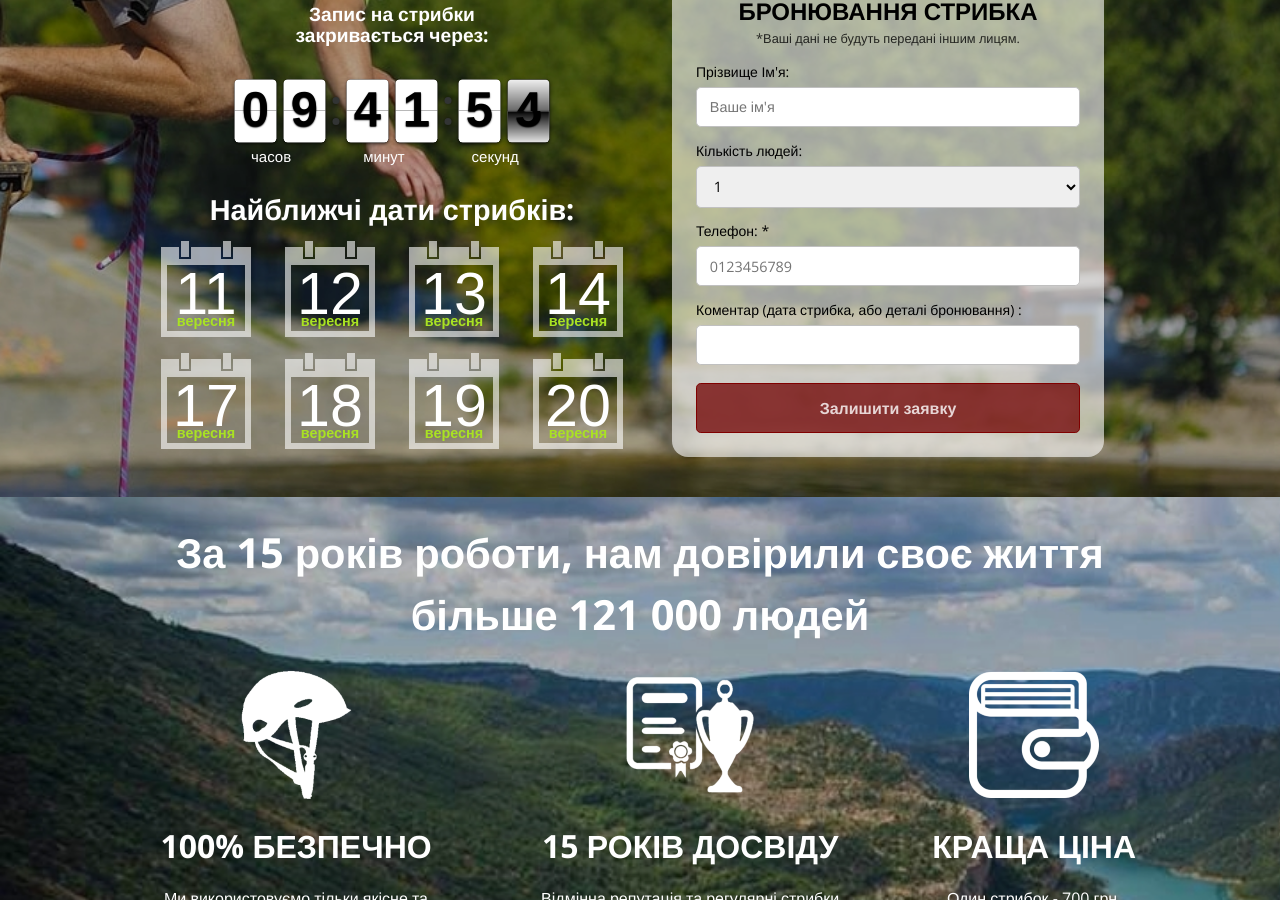
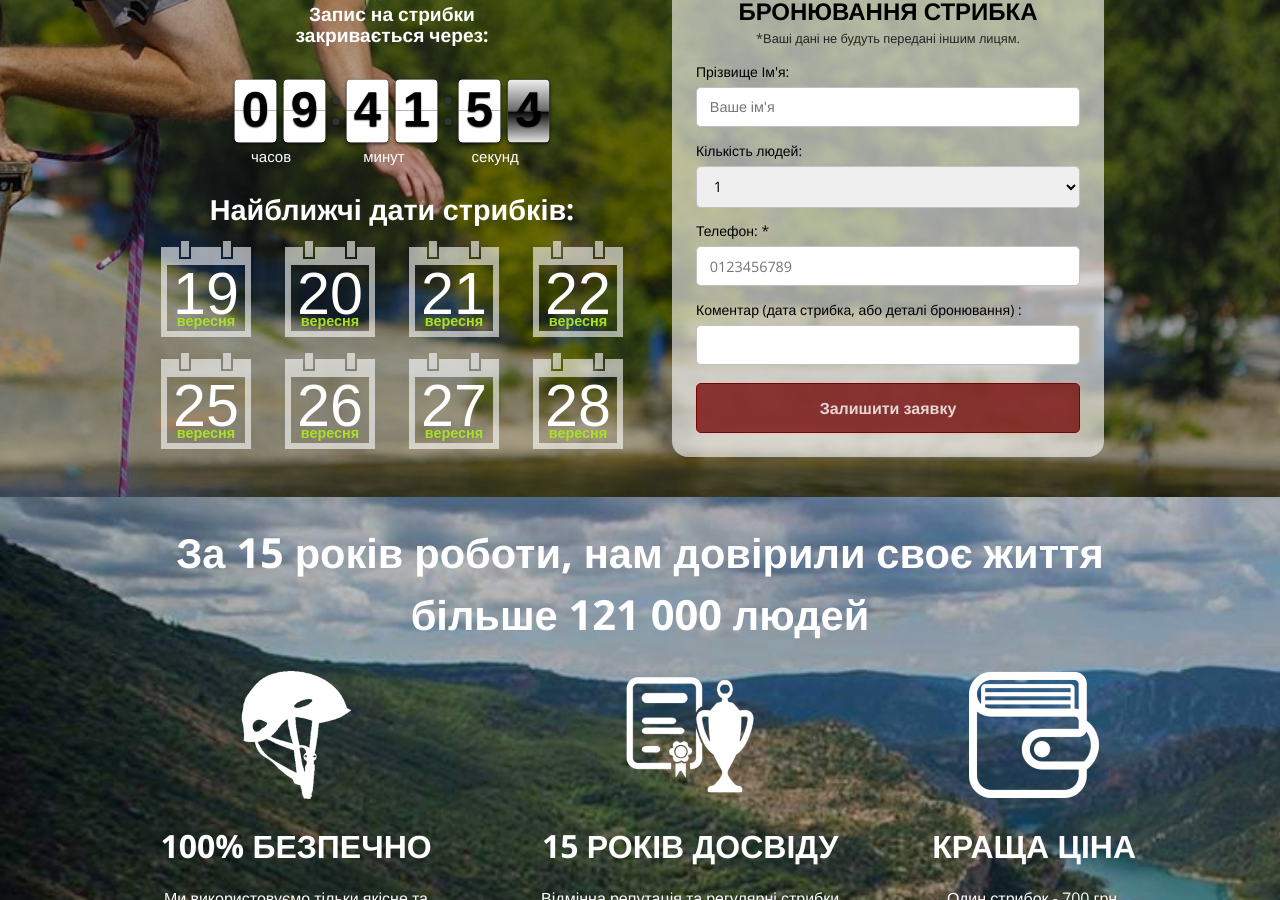
Before and after one commit to Andreyfilko/go-jump, a Jekyll site: the page built from index.md, in a window 1280 px wide and 900 px high, scrolled down 499 px. Built offline with Jekyll 4.4.1, drawn with Linux system fonts in a browser that asks for light colours; some web fonts are replaced; some of the changed text lies outside the part shown.

Commit message:
Update _config.yml

```diff
--- a/_config.yml
+++ b/_config.yml
@@ -35,11 +35,11 @@ google_analytics:
 theme: jekyll-theme-cayman
 
 dates:
-  - 2024-09-11
-  - 2024-09-12
-  - 2024-09-13
-  - 2024-09-14
-  - 2024-09-17
-  - 2024-09-18
-  - 2024-09-19
-  - 2024-09-20
+  - 2025-09-19
+  - 2025-09-20
+  - 2025-09-21
+  - 2025-09-22
+  - 2025-09-25
+  - 2025-09-26
+  - 2025-09-27
+  - 2025-09-28
```
